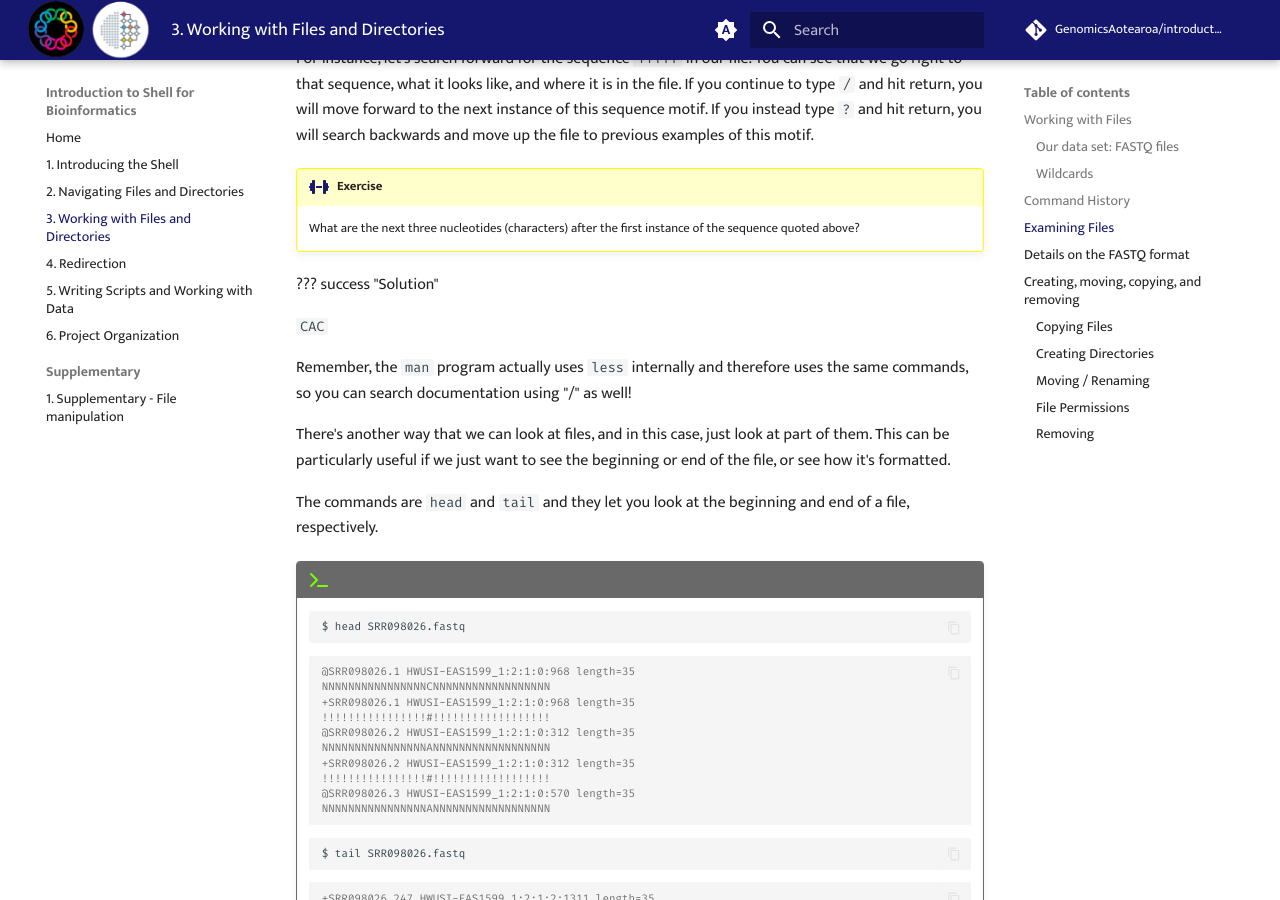
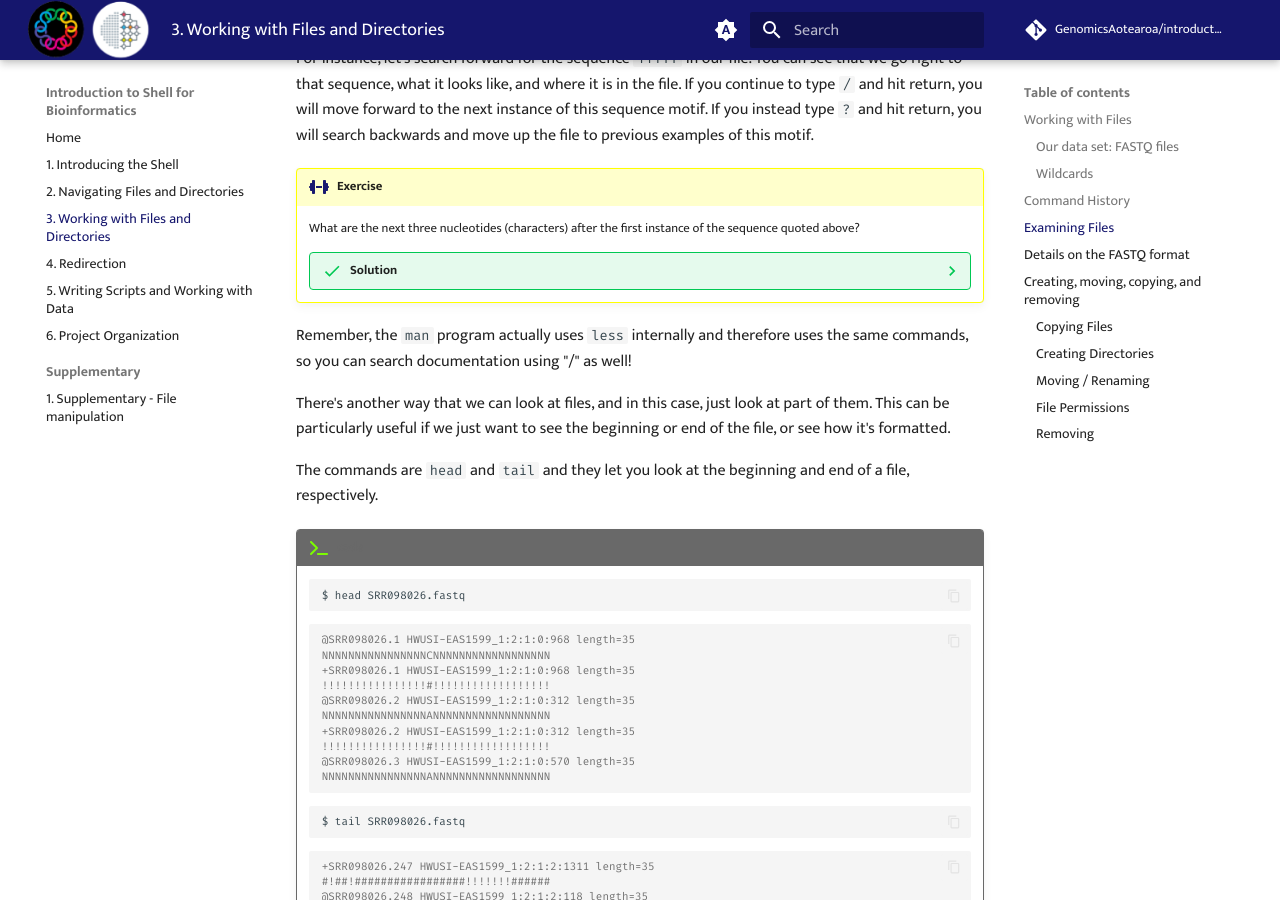
Before and after one commit to GenomicsAotearoa/introduction-to-shell, an MkDocs documentation site: the page built from docs/03-working-with-files.md, in a window 1280 px wide and 900 px high, scrolled down 4716 px. Built offline with MkDocs 1.6.1 and Material for MkDocs 9.7.7, drawn with Linux system fonts in a browser that asks for light colours; comment, search, counter and statistics services are not loaded; some of the changed lines change nothing that is shown.

Commit message:
update syntax

````diff
--- a/docs/03-working-with-files.md
+++ b/docs/03-working-with-files.md
@@ -277,9 +277,9 @@ return, you will search backwards and move up the file to previous examples of t
 
 
 
-   ??? success "Solution"
+    ??? success "Solution"
 
-   `CAC`
+        `CAC`
 
 Remember, the `man` program actually uses `less` internally and
 therefore uses the same commands, so you can search documentation
@@ -430,7 +430,7 @@ called `backup` where we'll store our backup data files.
     SRR098026-copy.fastq
     ```
 
-!!! termial-2 " The `mv` command is also how you rename files. Let's rename this file to make it clear that this is a backup:"
+!!! terminal-2 "The `mv` command is also how you rename files. Let's rename this file to make it clear that this is a backup:"
 
     ```bash
     $ cd backup
````
